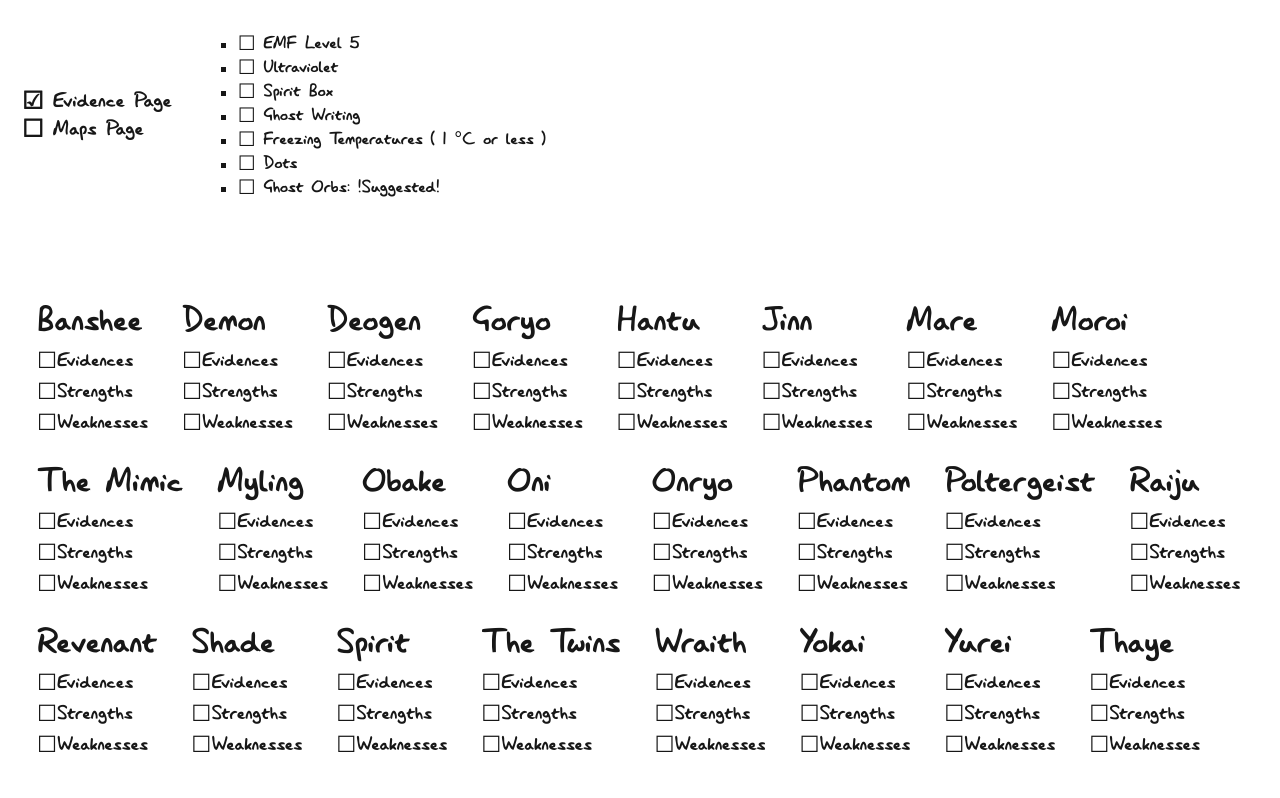
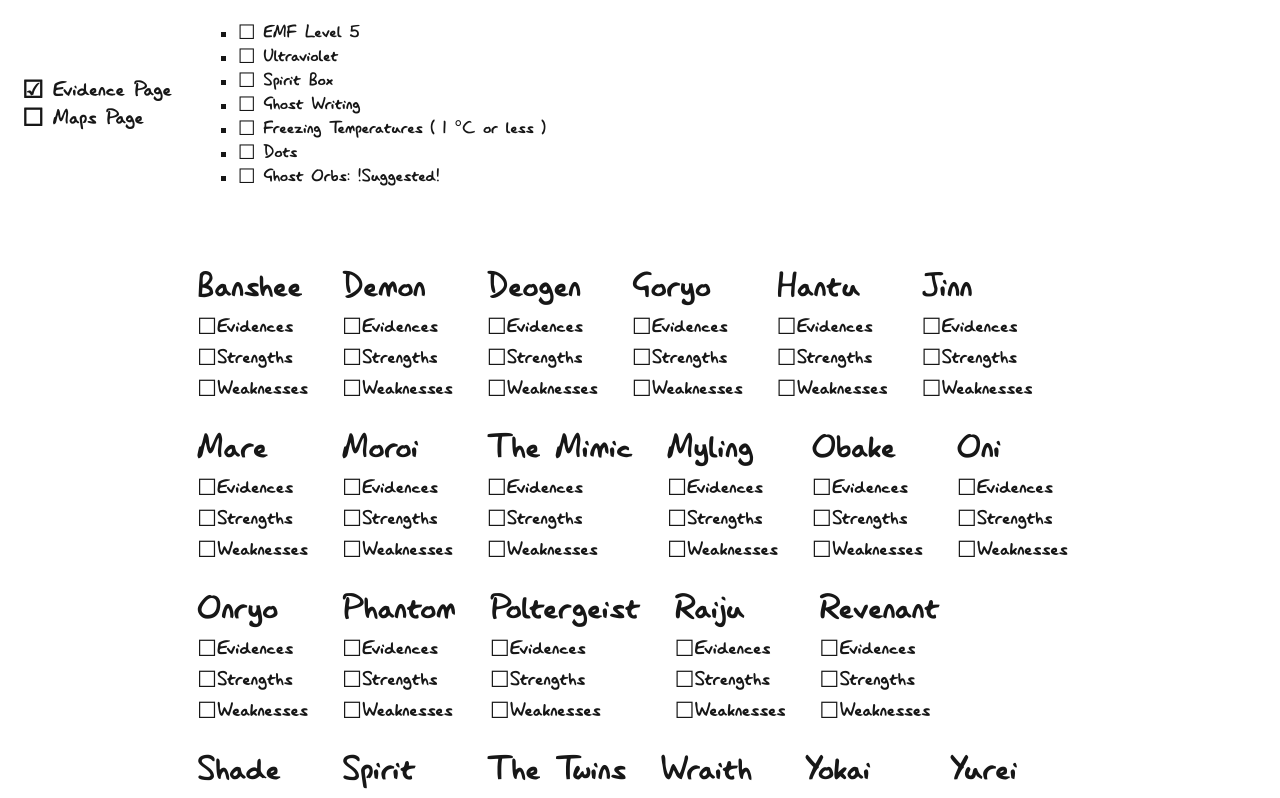
Before and after one commit to rgibbons131/PhasmaphobiaInvestigationHelper, a Next.js app: page / in a window 1280 px wide. Shown: the top 798 px of the page. Built offline with nearby package versions, Linux system fonts and the light colour scheme.

Commit message:
Fixed positioning of ghost list

```diff
--- a/src/app/page.module.css
+++ b/src/app/page.module.css
@@ -36,6 +36,8 @@
   display: flex;
   flex-direction: row;
   flex-wrap: wrap;
+  padding-left: 12.5vw;
+  padding-right: 12.5vw;
 }
 
 .evidence {
```
